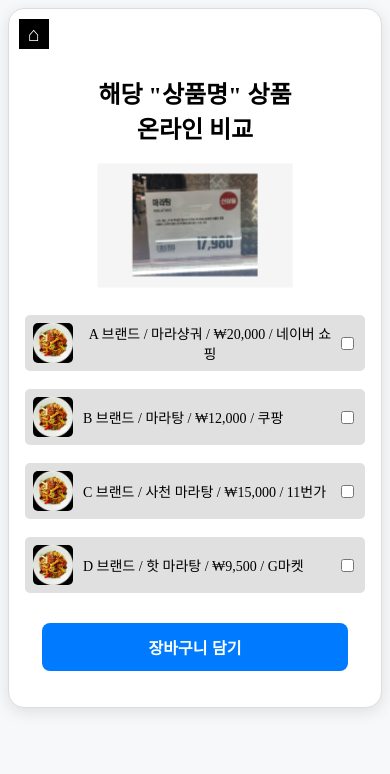
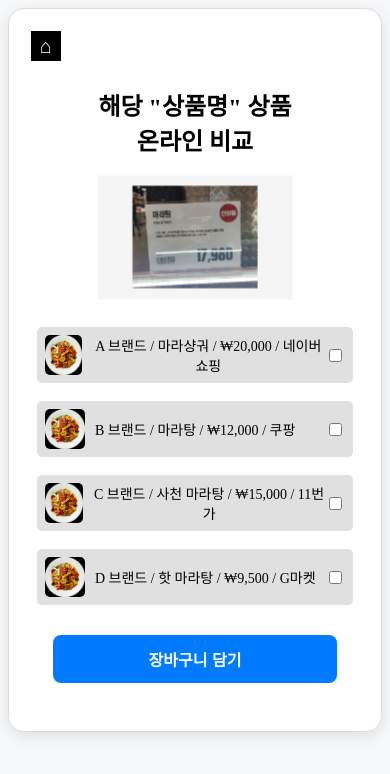
Before and after one commit to KGUCapstone/frontend, a React (Create React App) app: page /compareitem in a window 390 px wide. Shown: the top 774 px of the page. Built offline with nearby package versions, Linux system fonts and the light colour scheme; no server answers.

Commit message:
Feat: 검색 기능, 상품 비교 기능

```diff
--- a/src/pages/Home.js
+++ b/src/pages/Home.js
@@ -4,9 +4,12 @@ const Home = () => {
       <h1>Home</h1>
       <p>Welcome to the Home page!</p>
       <a href="/login">로그인</a> <br></br>
-      <a href="/home">홈페이지</a>
+      <a href="/home">홈페이지</a> <br></br>
       <a href="/compareitem">아이템 비교하기</a>
              {/*kkm이 바로 위에 수정함*/}
+      <br></br>
+      <a href="/search">상품 검색
+      </a>
     </div>
   );
 };
--- a/src/style/ComparePage.css
+++ b/src/style/ComparePage.css
@@ -14,6 +14,14 @@ body{
     border-radius: 16px;
     box-shadow: 0 4px 16px rgba(0, 0, 0, 0.1);
     overflow: hidden;
+
+    @media (max-width: 390px) {
+        padding: 12px;
+      }
+
+      @media (max-width: 360px) {
+        padding: 10px;
+      }
 }
 
 .path-indicator {
@@ -48,6 +56,13 @@ body{
     padding: 16px;
     text-align: center;
     flex-grow: 1;
+
+    @media (max-width: 375px) {
+        max-width: 280px;
+      }
+      @media (max-width: 360px) {
+        max-width: 260px;
+      }
 }
 
 .title {
--- a/src/style/SearchPage.css
+++ b/src/style/SearchPage.css
@@ -10,6 +10,11 @@
   @media (max-width: 360px) {
     padding: 10px;
   }
+
+  @media (max-width: 320px) {
+    padding: 8px; /* 작은 화면에서 여백 최소화 */
+    text-align: left; /* 텍스트 정렬 변경 가능 */
+   }
 }
 
 .TopBar {
@@ -25,9 +30,15 @@
 
   @media (max-width: 375px) {
     max-width: 280px;
+    flex-wrap: wrap; /* 줄바꿈 허용 */
+    justify-content: center; /* 정렬 조정 */
+    gap: 8px; /* 요소 간 간격 추가 */
   }
   @media (max-width: 360px) {
     max-width: 260px;
+    flex-wrap: wrap; /* 줄바꿈 허용 */
+    justify-content: center; /* 정렬 조정 */
+    gap: 8px; /* 요소 간 간격 추가 */
   }
 }
 
```
